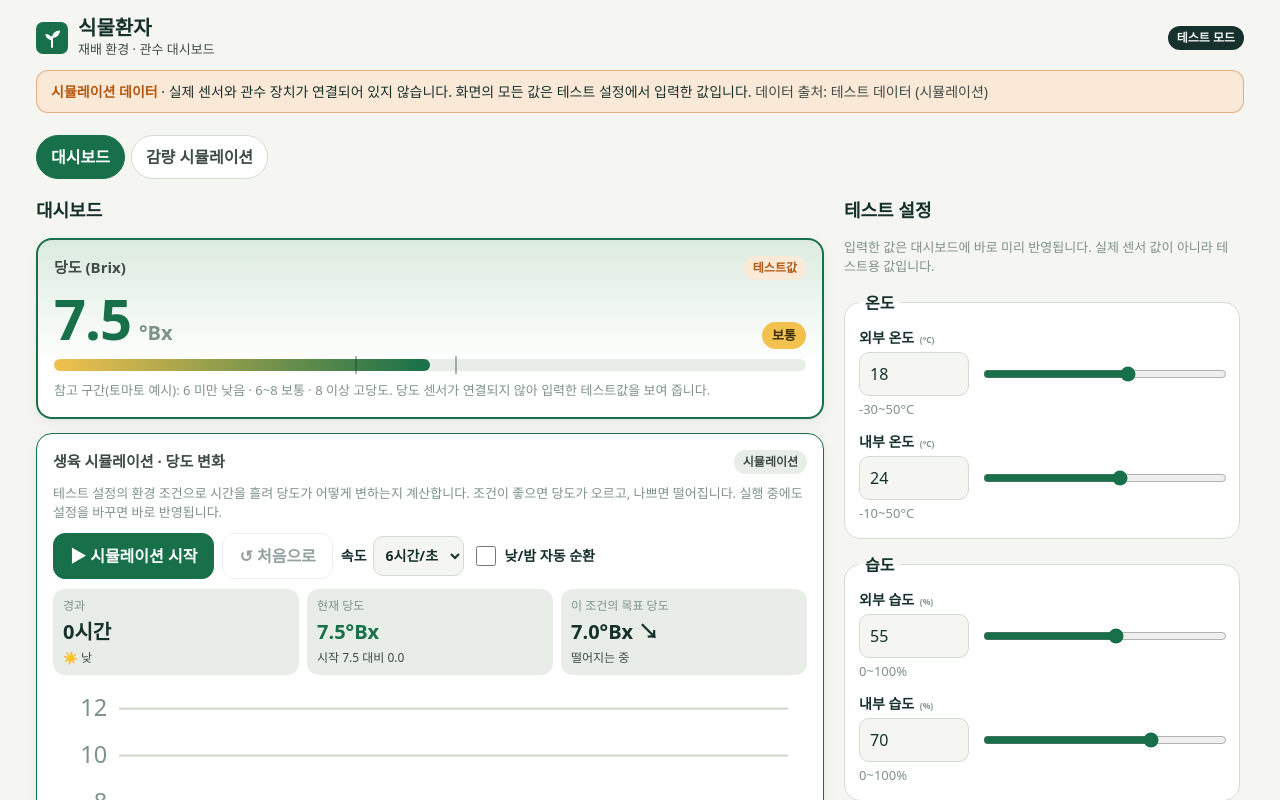
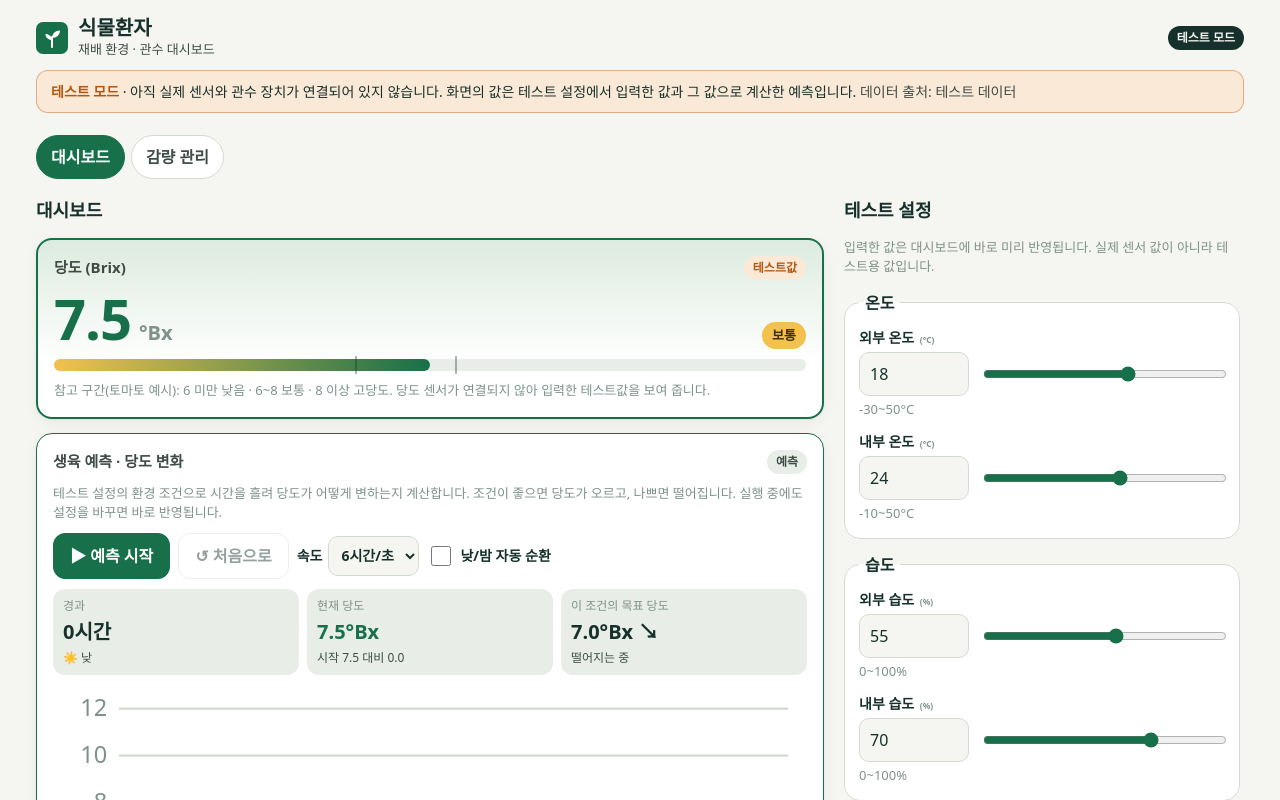
Before and after one commit to skysky02209/sikmul-hwanja, a React (Vite) app: page / in a window 1280 px wide. Shown: the top 800 px of the page. Built offline with nearby package versions, Linux system fonts and the light colour scheme.

Commit message:
deploy sikmul-hwanja 2026-10-08 09:34

```diff
--- a/src/data/providers/simulationProvider.js
+++ b/src/data/providers/simulationProvider.js
@@ -8,7 +8,7 @@
  */
 export const simulationProvider = {
   id: 'simulation',
-  label: '테스트 데이터 (시뮬레이션)',
+  label: '테스트 데이터',
   source: SOURCE.TEST,
   isConnected: () => true,
 
--- a/src/ui/App.jsx
+++ b/src/ui/App.jsx
@@ -11,7 +11,7 @@
 
 const TABS = [
   { id: 'dashboard', label: '대시보드' },
-  { id: 'brake', label: '감량 시뮬레이션' },
+  { id: 'brake', label: '감량 관리' },
   { id: 'settings', label: '테스트 설정' },
 ]
 
@@ -58,7 +58,7 @@
       </header>
 
       <div className="banner" role="note">
-        <strong>시뮬레이션 데이터</strong> · 실제 센서와 관수 장치가 연결되어 있지 않습니다. 화면의 모든 값은 테스트 설정에서 입력한 값입니다.
+        <strong>테스트 모드</strong> · 아직 실제 센서와 관수 장치가 연결되어 있지 않습니다. 화면의 값은 테스트 설정에서 입력한 값과 그 값으로 계산한 예측입니다.
         <span className="banner-src"> 데이터 출처: {provider.label}</span>
       </div>
 
@@ -104,7 +104,7 @@
       )}
 
       <footer className="foot">
-        식물환자 · 아이디어 공모전 시연용 시뮬레이션 앱 · 실제 측정·제어 기능 없음
+        식물환자 · 재배 환경·관수 관리 앱 (시제품) · 센서·관수 장치 연동 준비 중
       </footer>
 
       <ApplyDialog open={dialog.open} result={dialog.result} log={log} onClose={() => setDialog((d) => ({ ...d, open: false }))} />
--- a/src/ui/components/BrakeSim.jsx
+++ b/src/ui/components/BrakeSim.jsx
@@ -27,7 +27,7 @@
     <figure className="chart">
       <figcaption>
         <span className="chart-title">시간당 초음파 클릭 수 (감량 vs 대조)</span>
-        <span className="chip chip-sim">시뮬레이션</span>
+        <span className="chip chip-sim">테스트 데이터</span>
       </figcaption>
       <svg viewBox={`0 0 ${W} ${H}`} role="img" aria-label={label}>
         {[0, 15, 30].map((t) => (
@@ -74,16 +74,16 @@
 
   return (
     <section aria-labelledby="brake-title" className="panel">
-      <h2 id="brake-title" className="panel-title">감량 시뮬레이션</h2>
+      <h2 id="brake-title" className="panel-title">감량 관리</h2>
       <p className="hint">
-        발표의 작동 원리를 그대로 옮긴 가상 실험입니다. 하루에 한 계단씩 관수를 줄이고, 물을 충분히 준 대조 구역과 식물의 초음파 클릭 수를 비교합니다.
+        식물환자의 작동 원리대로 하루에 한 계단씩 관수를 줄이고, 물을 충분히 준 대조 구역과 식물의 초음파 클릭 수를 비교합니다.
         <strong> 모든 수치는 가정값이며 실제 측정이 아닙니다.</strong>
       </p>
 
       <article className="card" aria-labelledby="today-title">
         <div className="card-head">
           <h3 id="today-title">{history.length ? `${today.day}일차` : '시작 전'}</h3>
-          <span className="chip chip-sim">시뮬레이션</span>
+          <span className="chip chip-sim">테스트 데이터</span>
         </div>
         <ol className="steps" aria-label="감량 단계">
           {LEVELS.map((lv) => (
@@ -159,7 +159,7 @@
         ) : (
           <p className="hint">선을 넘으면(70% 이하) 당도는 더 오르지만 수량이 크게 줄어 소득이 떨어집니다.</p>
         )}
-        <p className="hint">근거: 발표자료 ‘멈추는 지점 = 소득’ 시나리오 (기준 2,437만 원 · 적정선 3,042만 원 · 선을 넘음 2,387만 원). 수량·단가·당도는 가정값입니다.</p>
+        <p className="hint">근거: 식물환자 수익 시나리오 (기준 2,437만 원 · 적정선 3,042만 원 · 선을 넘음 2,387만 원). 수량·단가·당도는 가정값입니다.</p>
         <button
           type="button"
           className="btn btn-block"
--- a/src/ui/components/Dashboard.jsx
+++ b/src/ui/components/Dashboard.jsx
@@ -37,8 +37,8 @@
       {/* 당도 — 핵심 지표 */}
       <article className="card brix-card" aria-labelledby="brix-label">
         <div className="card-head">
-          <h3 id="brix-label">당도 (Brix){simActive && <small className="muted"> · 시뮬레이션 {sim.running ? '진행 중' : '일시정지'}</small>}</h3>
-          {simActive ? <span className="chip chip-sim">시뮬레이션값</span> : <SourceTag source={quality.brix.source} />}
+          <h3 id="brix-label">당도 (Brix){simActive && <small className="muted"> · 예측 {sim.running ? '진행 중' : '일시정지'}</small>}</h3>
+          {simActive ? <span className="chip chip-sim">예측값</span> : <SourceTag source={quality.brix.source} />}
         </div>
         <p className="brix-value" aria-live="polite">
           <strong>{brix.toFixed(1)}</strong>
@@ -58,7 +58,7 @@
         <p className="hint">
           참고 구간(토마토 예시): 6 미만 낮음 · 6~8 보통 · 8 이상 고당도.{' '}
           {simActive
-            ? `테스트값 ${sim.startBrix.toFixed(1)}°Bx에서 시작한 시뮬레이션 결과입니다. 실제 측정값이 아닙니다.`
+            ? `테스트값 ${sim.startBrix.toFixed(1)}°Bx에서 시작한 예측 결과입니다. 실제 측정값이 아닙니다.`
             : quality.brix.source === SOURCE.TEST && '당도 센서가 연결되지 않아 입력한 테스트값을 보여 줍니다.'}
         </p>
       </article>
--- a/src/ui/components/GrowthSimCard.jsx
+++ b/src/ui/components/GrowthSimCard.jsx
@@ -40,8 +40,8 @@
   return (
     <article className="card sim-card" aria-labelledby="sim-title">
       <div className="card-head">
-        <h3 id="sim-title">생육 시뮬레이션 · 당도 변화</h3>
-        <span className="chip chip-sim">시뮬레이션</span>
+        <h3 id="sim-title">생육 예측 · 당도 변화</h3>
+        <span className="chip chip-sim">예측</span>
       </div>
       <p className="hint">
         테스트 설정의 환경 조건으로 시간을 흘려 당도가 어떻게 변하는지 계산합니다. 조건이 좋으면 당도가 오르고, 나쁘면 떨어집니다. 실행 중에도 설정을 바꾸면 바로 반영됩니다.
@@ -49,7 +49,7 @@
 
       <div className="sim-controls">
         <button type="button" className="btn btn-primary" onClick={sim.toggle} aria-pressed={running}>
-          {running ? '⏸ 일시정지' : hours > 0 ? '▶ 이어서 실행' : '▶ 시뮬레이션 시작'}
+          {running ? '⏸ 일시정지' : hours > 0 ? '▶ 이어서 실행' : '▶ 예측 시작'}
         </button>
         <button type="button" className="btn" onClick={sim.reset} disabled={hours === 0}>
           ↺ 처음으로
--- a/src/ui/components/TrendChart.jsx
+++ b/src/ui/components/TrendChart.jsx
@@ -14,9 +14,9 @@
     <figure className="chart">
       <figcaption>
         <span className="chart-title">{title}</span>
-        <span className="chip chip-sim">시뮬레이션</span>
+        <span className="chip chip-sim">예측</span>
       </figcaption>
-      <svg viewBox={`0 0 ${W} ${H}`} role="img" aria-label={`${title} 24시간 시뮬레이션 추이: ${summary}`}>
+      <svg viewBox={`0 0 ${W} ${H}`} role="img" aria-label={`${title} 24시간 예측 추이: ${summary}`}>
         {ticks.map((t) => (
           <g key={t}>
             <line x1={P.l} x2={W - P.r} y1={y(t)} y2={y(t)} className="gridline" />
```
Also changed, not shown: sikmul-hwanja_QR.png (added), 3 other files (tests, documents, lock files or other folders).
